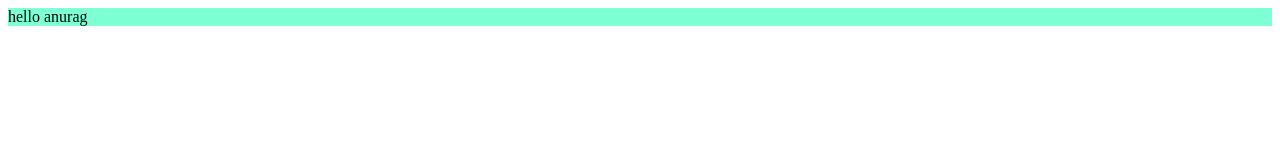
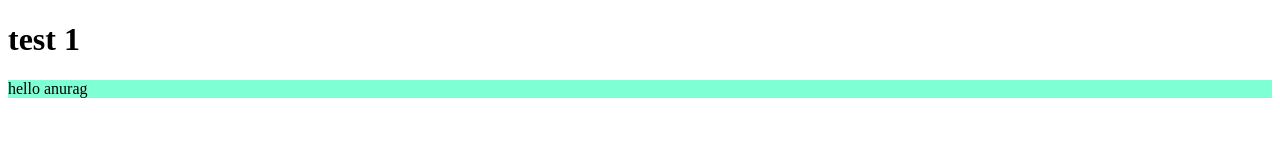
Before and after one commit to anuragxone/xyz, a plain HTML site: page index.html in a window 1280 px wide. Drawn offline with Linux system fonts and the light colour scheme.

Commit message:
add heading

```diff
--- a/index.html
+++ b/index.html
@@ -13,6 +13,7 @@
 </head>
 
 <body>
+    <h1>test 1</h1>
     <div class="hello">hello anurag</div>
 </body>
 
```
